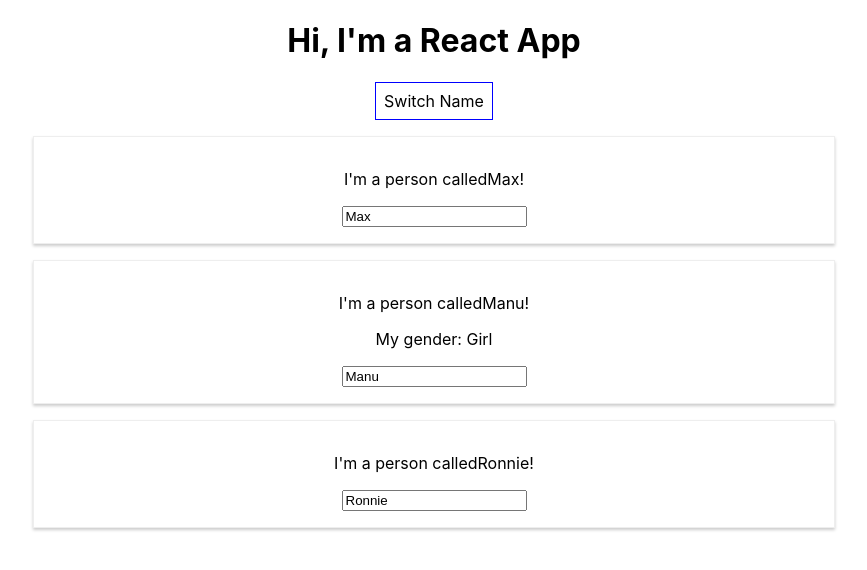
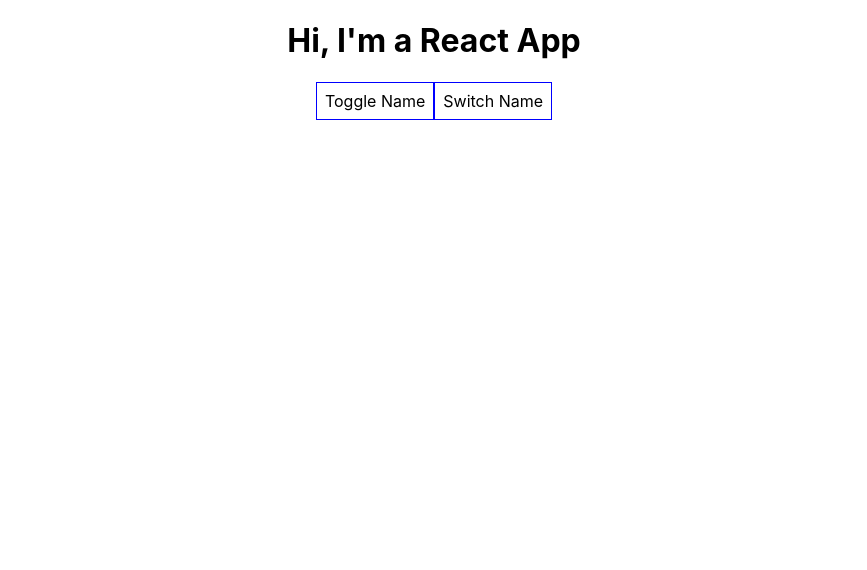
Before and after one commit to brlala/react_playground, a React (Create React App) app: page / in a window 1280 px wide. Shown: the top 570 px of the page, without its empty margins (206-1073 px from the left). Built offline with nearby package versions, Linux system fonts and the light colour scheme.

Commit message:
conditional rendering

```diff
--- a/src/App.js
+++ b/src/App.js
@@ -39,6 +39,17 @@ function App() {
     setShowPerson(!showPerson);
   };
 
+  let personsPanel;
+  if (showPerson) {
+    personsPanel = (
+      <div>
+        <Person name={persons[0].name} click={() => switchNameHandler('test')} />
+        <Person name={persons[1].name} change={nameChangeHandler}>My gender: Girl</Person>
+        <Person name="Ronnie" />
+      </div>
+    );
+  }
+
   return (
     <div className="App">
       <h1>Hi, I'm a React App</h1>
@@ -47,13 +58,16 @@ function App() {
         style={style}
         onClick={togglePersonsHandler}
       >
+        Toggle Name
+      </button>
+      <button
+        type="button"
+        style={style}
+        onClick={() => switchNameHandler('xxxxxxx')}
+      >
         Switch Name
       </button>
-      <div>
-        <Person name={persons[0].name} click={() => switchNameHandler('test')} />
-        <Person name={persons[1].name} change={nameChangeHandler}>My gender: Girl</Person>
-        <Person name="Ronnie" />
-      </div>
+      {personsPanel}
     </div>
   );
 }
--- a/src/reportWebVitals.js
+++ b/src/reportWebVitals.js
@@ -1,6 +1,8 @@
-const reportWebVitals = onPerfEntry => {
+const reportWebVitals = (onPerfEntry) => {
   if (onPerfEntry && onPerfEntry instanceof Function) {
-    import('web-vitals').then(({ getCLS, getFID, getFCP, getLCP, getTTFB }) => {
+    import('web-vitals').then(({
+      getCLS, getFID, getFCP, getLCP, getTTFB,
+    }) => {
       getCLS(onPerfEntry);
       getFID(onPerfEntry);
       getFCP(onPerfEntry);
```
Also changed, not shown: .eslintrc.yml.
